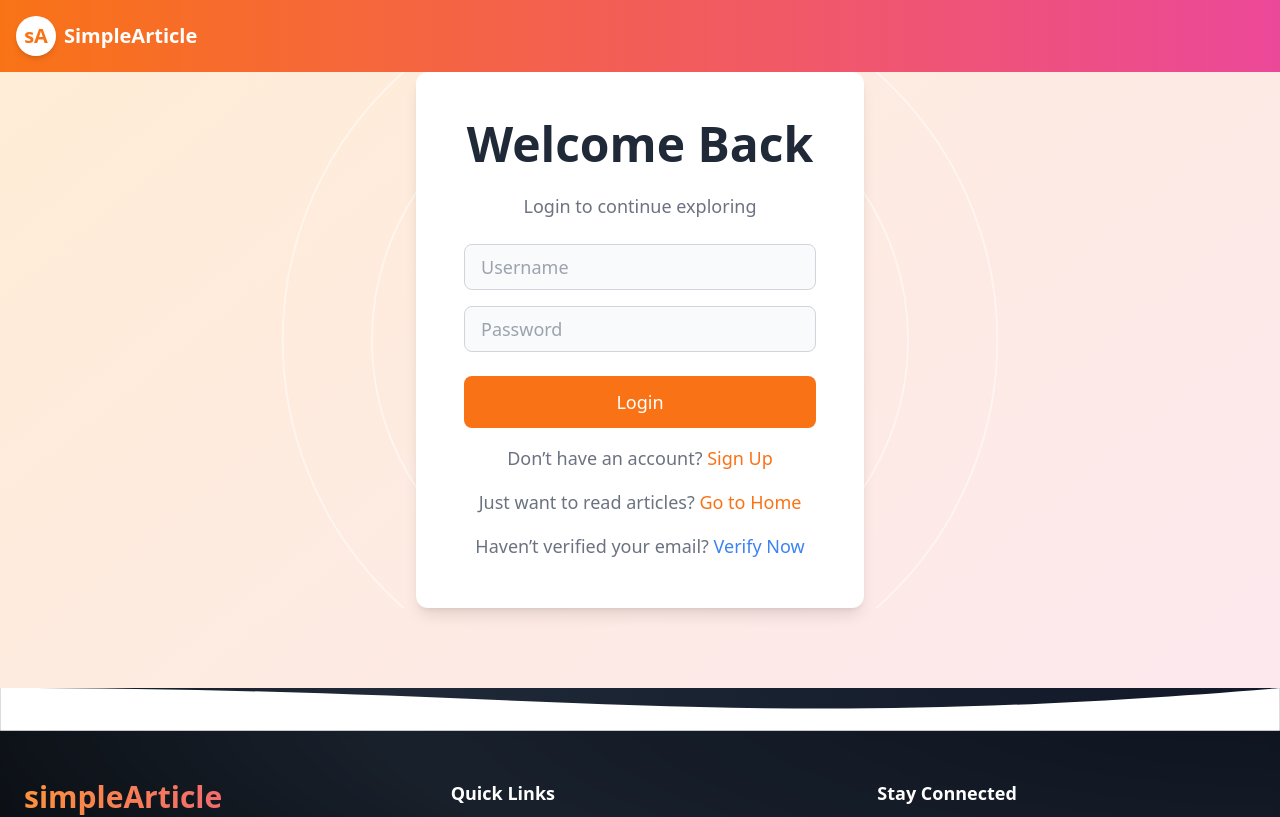
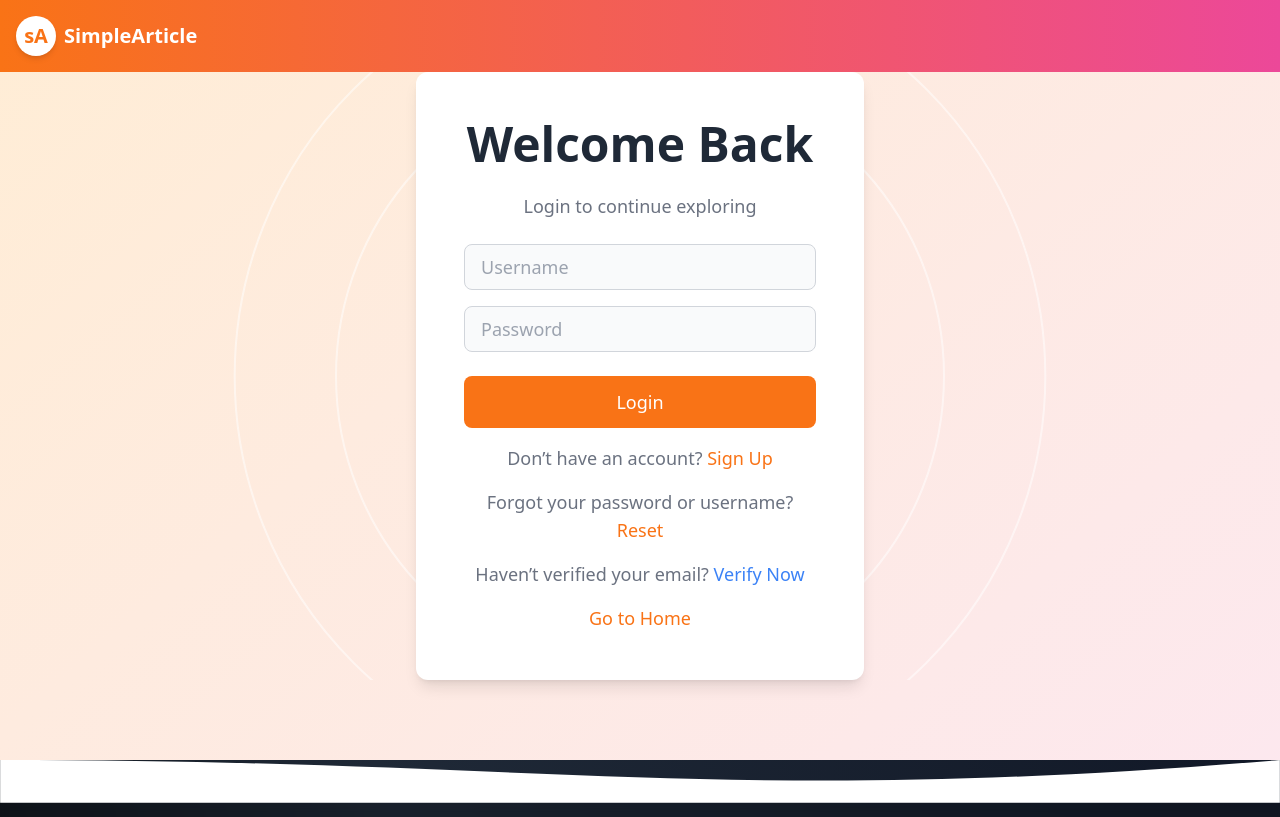
Before and after one commit to nishantb66/Community-Article, a Next.js app in the folder article-platform-frontend/: page /login in a window 1280 px wide. Shown: the top 817 px of the page. Built offline with nearby package versions, Linux system fonts and the light colour scheme.

Commit message:
Update page.js

```diff
--- a/article-platform-frontend/src/app/login/page.js
+++ b/article-platform-frontend/src/app/login/page.js
@@ -174,13 +174,16 @@ export default function LoginPage() {
               Sign Up
             </a>
           </p>
+          {/* Add Forgot Password/Username Link */}
           <p className="mt-4 text-sm text-center text-gray-500 sm:text-base lg:text-lg">
-            Just want to read articles?{" "}
+            Forgot your password or username?{" "}
             <a
-              onClick={() => router.push("/")}
-              className="cursor-pointer text-orange-500 hover:underline"
+              href="https://tripetto.app/run/QJU4ZLEJTY"
+              target="_blank"
+              rel="noopener noreferrer"
+              className="text-orange-500 hover:underline"
             >
-              Go to Home
+              Reset
             </a>
           </p>
           {/* Link for Email Verification */}
@@ -191,6 +194,14 @@ export default function LoginPage() {
               className="text-blue-500 hover:underline cursor-pointer"
             >
               Verify Now
+            </a>
+          </p>
+          <p className="mt-4 text-sm text-center text-gray-500 sm:text-base lg:text-lg">
+            <a
+              onClick={() => router.push("/")}
+              className="cursor-pointer text-orange-500 hover:underline"
+            >
+              Go to Home
             </a>
           </p>
         </form>
```
